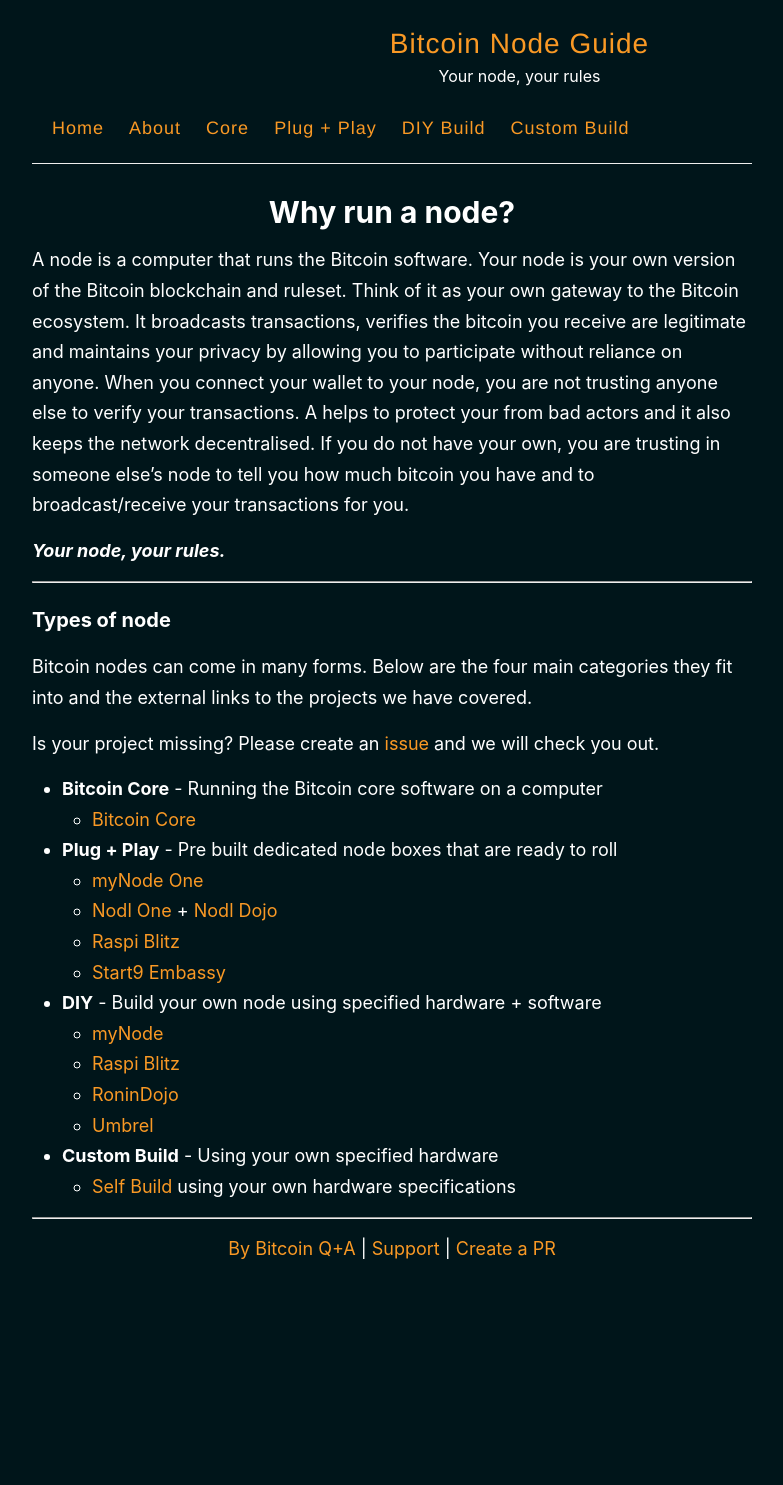
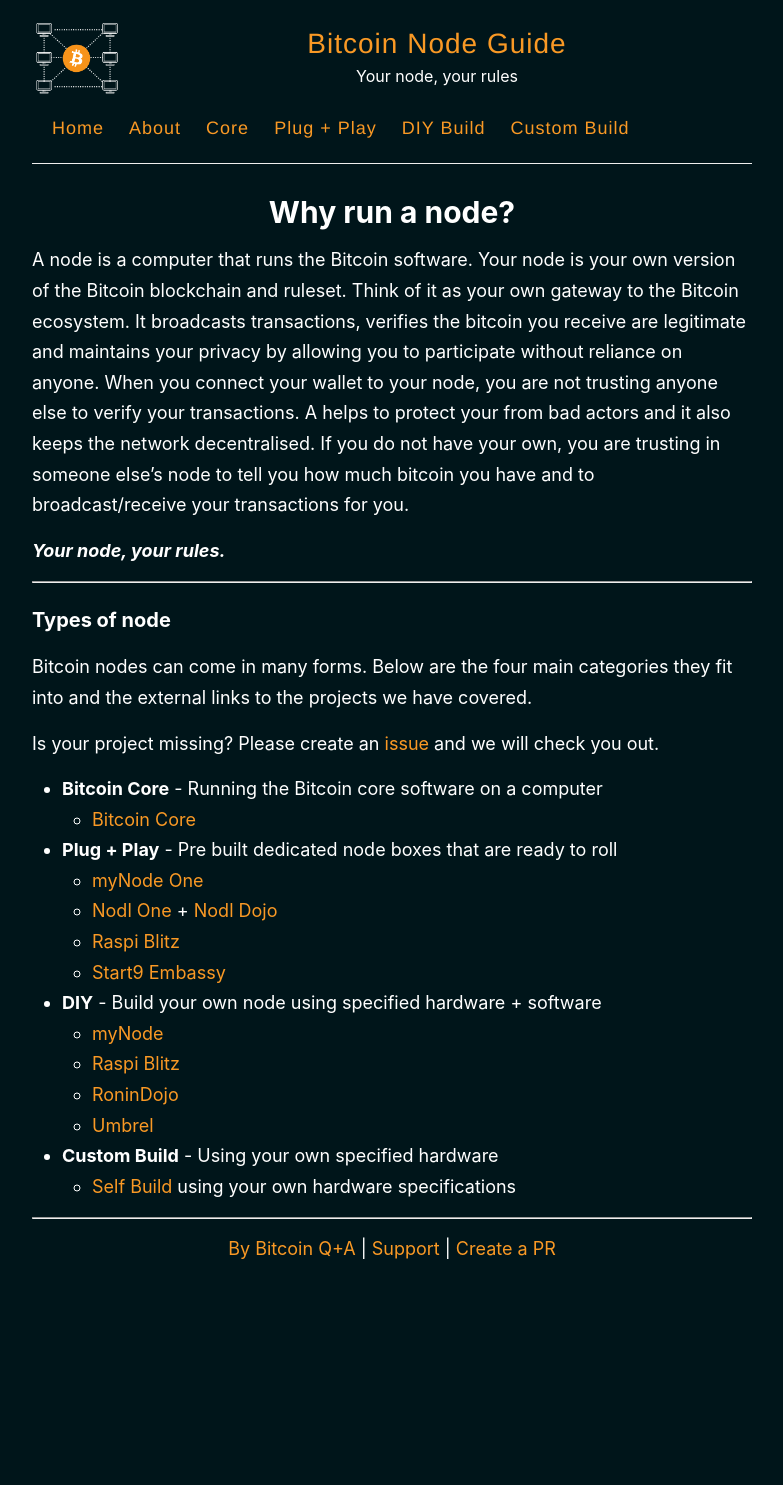
Before and after one commit to BitcoinQnA/node-guide, a Jekyll site: the page built from index.html, in a window 1280 px wide. Shown: the whole page, without its empty margins (248-1031 px from the left). Built offline with Jekyll 4.4.1, drawn with Linux system fonts in a browser that asks for light colours; the list of posts is cut into pages by our own code.

Commit message:
Update style.scss

```diff
--- a/assets/style.scss
+++ b/assets/style.scss
@@ -281,8 +281,8 @@
   float: left;
   width: 90px;
   height: 90px;
-  margin-right: 5px;
-  padding-left: 250px;
+  margin-right: 0px;
+
 
   @include mobile {
     float: none;
```
